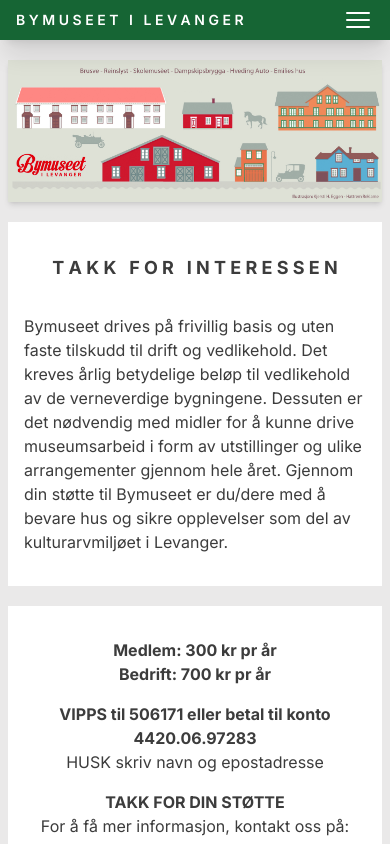
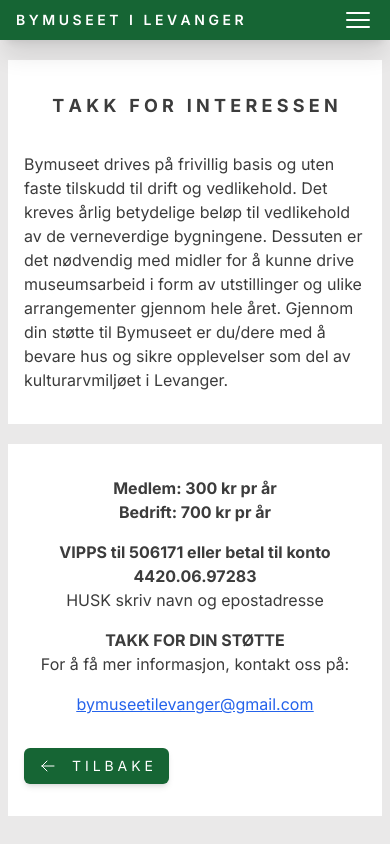
Before and after one commit to magnusgiverin/bymuseet, a Next.js app in the folder src/bymuseet/: page /medlem in a window 390 px wide. Shown: the top 844 px of the page. Built offline with nearby package versions, Linux system fonts and the light colour scheme.

Commit message:
Add: Add block to image

```diff
--- a/src/bymuseet/src/app/medlem/page.tsx
+++ b/src/bymuseet/src/app/medlem/page.tsx
@@ -10,7 +10,7 @@ export default function Medlem() {
 
     return (
         <main>
-            <div className="relative h-auto shadow-md gap-5 md:gap-10 w-full my-5 md:my-10">
+            <div className="hidden md:block relative h-auto shadow-md gap-5 md:gap-10 w-full my-5 md:my-10">
                 <Image
                     src={bannerBilde}
                     alt="Bilde bymuseet"
```
